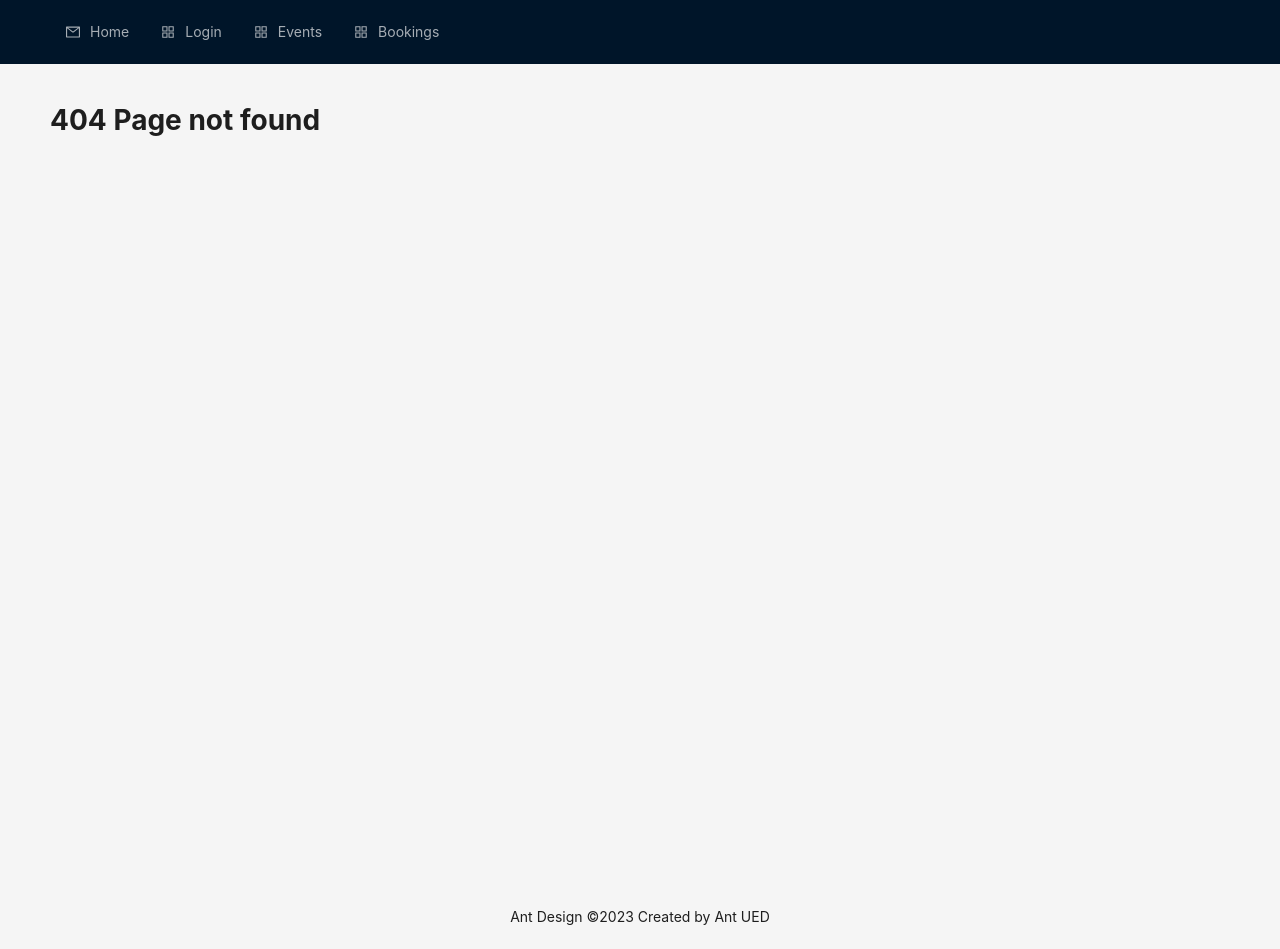
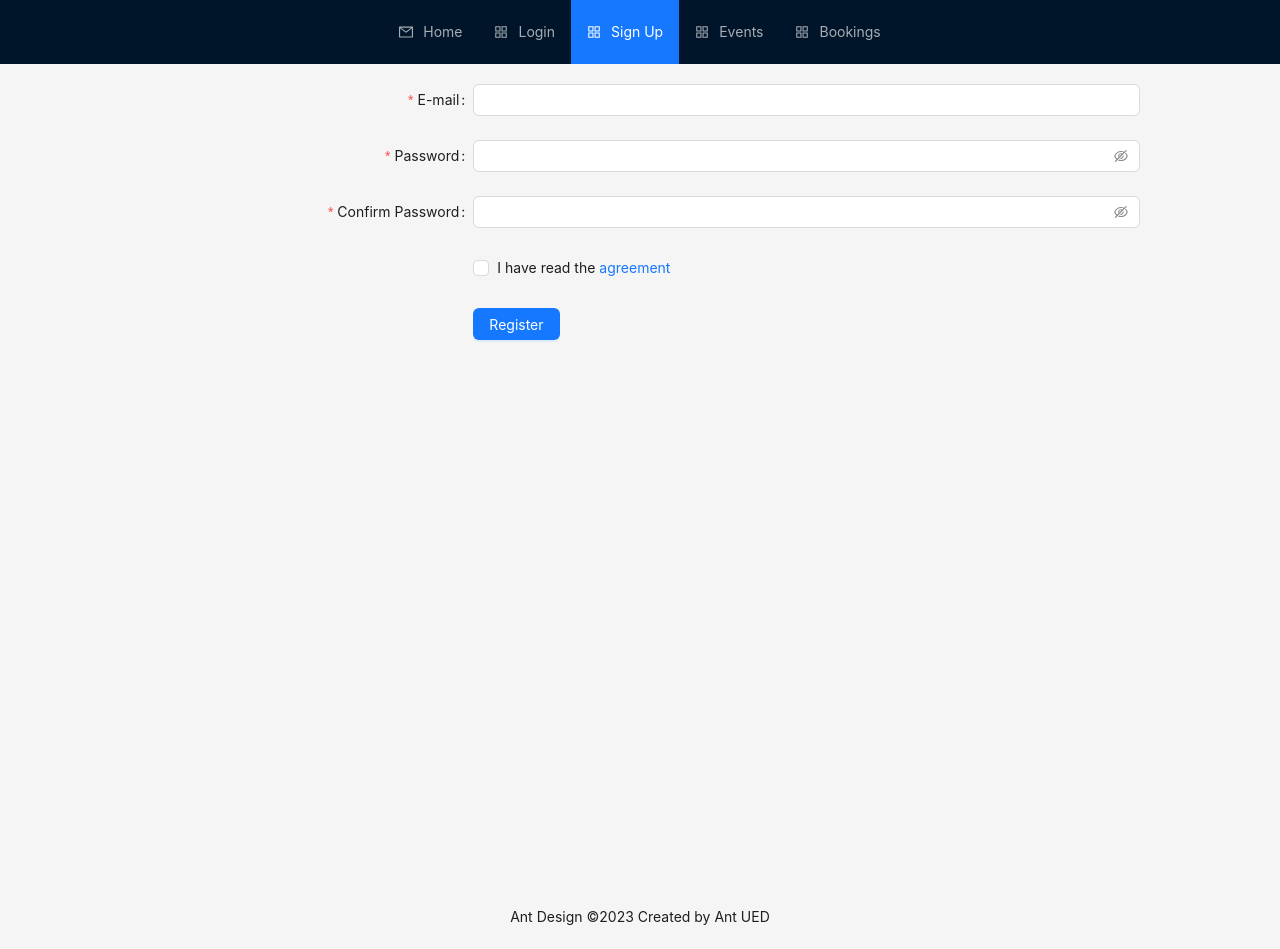
Before and after one commit to fengbanjiazhu/GraphQL-learn, a React (Create React App) app in the folder frontend/: page /signup in a window 1280 px wide. Before the commit this address had no page. Built offline with nearby package versions, Linux system fonts and the light colour scheme.

Commit message:
add sign up fn

```diff
--- /dev/null
+++ b/frontend/src/API/constant.js
@@ -0,0 +1 @@
+export const URL_API = "http://localhost:3000/graphql";
--- /dev/null
+++ b/frontend/src/API/dataFetcher.js
@@ -0,0 +1,54 @@
+import { URL_API } from "./constant";
+
+export const login = async (email, password) => {
+  const requestBody = {
+    query: `
+      query {
+        login(userInput: {email: "${email}", password: "${password}"}){
+          token
+        }
+      }
+    `,
+  };
+  try {
+    const res = await fetch(URL_API, {
+      method: "POST",
+      headers: {
+        "Content-Type": "application/json",
+      },
+      body: JSON.stringify(requestBody),
+    });
+    // if (!res || !res.ok) throw new Error("There is an error when connecting server");
+    console.log(res);
+  } catch (error) {
+    console.log(error);
+  }
+};
+
+export const signUp = async (email, password) => {
+  const requestBody = {
+    query: `
+      mutation {
+        createUser(userInput: {email: "${email}", password: "${password}"}){
+          _id
+          email
+        }
+      }
+    `,
+  };
+  try {
+    const res = await fetch(URL_API, {
+      method: "POST",
+      headers: {
+        "Content-Type": "application/json",
+      },
+      body: JSON.stringify(requestBody),
+    });
+    if (!res || !res.ok) throw new Error("There is an error when connecting server");
+    const data = await res.json();
+
+    return data;
+  } catch (error) {
+    console.log(error);
+  }
+};
--- a/frontend/src/App.js
+++ b/frontend/src/App.js
@@ -2,6 +2,7 @@ import { Route, Routes, BrowserRouter, Navigate } from "react-router-dom";
 
 import Home from "./pages/Home";
 import Login from "./pages/Login";
+import Signup from "./pages/Signup";
 import PageNotFound from "./pages/PageNotFound";
 import WebLayout from "./components/WebLayout";
 
@@ -14,6 +15,7 @@ function App() {
             <Route path="/" element={<Home />} />
             <Route path="/home" element={<Navigate to="/" replace />} />
             <Route path="/login" element={<Login />} />
+            <Route path="/signup" element={<Signup />} />
 
             <Route path="*" element={<PageNotFound />} />
           </Route>
--- a/frontend/src/components/ui/NavBar.jsx
+++ b/frontend/src/components/ui/NavBar.jsx
@@ -12,6 +12,11 @@ const items = [
   {
     label: "Login",
     key: "login",
+    icon: <AppstoreOutlined />,
+  },
+  {
+    label: "Sign Up",
+    key: "signup",
     icon: <AppstoreOutlined />,
   },
   {
@@ -39,6 +44,7 @@ const NavBar = () => {
     <Menu
       style={{
         width: "100%",
+        justifyContent: "center",
       }}
       onClick={onClick}
       theme="dark"
--- a/frontend/src/pages/Login.jsx
+++ b/frontend/src/pages/Login.jsx
@@ -1,5 +1,6 @@
 import React from "react";
-import { Button, Checkbox, Col, Form, Input, Row } from "antd";
+import { Button, Checkbox, Form, Input } from "antd";
+import { login } from "../API/dataFetcher";
 
 const formItemLayout = {
   labelCol: {
@@ -31,11 +32,15 @@ const tailFormItemLayout = {
     },
   },
 };
+
 function Login() {
   const [form] = Form.useForm();
 
   const onFinish = (values) => {
-    console.log("Received values of form: ", values);
+    const { email, password } = values;
+    if (!email.trim() || !password.trim()) return alert("password or email can not be empty");
+
+    login(email, password);
   };
 
   return (
@@ -46,7 +51,6 @@ function Login() {
       onFinish={onFinish}
       style={{
         maxWidth: 1000,
-        width: "40%",
         margin: "0 auto",
       }}
       scrollToFirstError
@@ -83,90 +87,14 @@ function Login() {
       </Form.Item>
 
       <Form.Item
-        name="confirm"
-        label="Confirm Password"
-        dependencies={["password"]}
-        hasFeedback
-        rules={[
-          {
-            required: true,
-            message: "Please confirm your password!",
-          },
-          ({ getFieldValue }) => ({
-            validator(_, value) {
-              if (!value || getFieldValue("password") === value) {
-                return Promise.resolve();
-              }
-              return Promise.reject(new Error("The new password that you entered do not match!"));
-            },
-          }),
-        ]}
-      >
-        <Input.Password />
-      </Form.Item>
-
-      <Form.Item
-        name="nickname"
-        label="Nickname"
-        tooltip="What do you want others to call you?"
-        rules={[
-          {
-            required: true,
-            message: "Please input your nickname!",
-            whitespace: true,
-          },
-        ]}
-      >
-        <Input />
-      </Form.Item>
-
-      <Form.Item
-        name="phone"
-        label="Phone Number"
-        rules={[
-          {
-            required: true,
-            message: "Please input your phone number!",
-          },
-        ]}
-      >
-        {/* <Input
-          addonBefore={prefixSelector}
-          style={{
-            width: "100%",
-          }}
-        /> */}
-      </Form.Item>
-
-      <Form.Item label="Captcha" extra="We must make sure that your are a human.">
-        <Row gutter={8}>
-          <Col span={12}>
-            <Form.Item
-              name="captcha"
-              noStyle
-              rules={[
-                {
-                  required: true,
-                  message: "Please input the captcha you got!",
-                },
-              ]}
-            >
-              <Input />
-            </Form.Item>
-          </Col>
-          <Col span={12}>
-            <Button>Get captcha</Button>
-          </Col>
-        </Row>
-      </Form.Item>
-
-      <Form.Item
         name="agreement"
         valuePropName="checked"
         rules={[
           {
             validator: (_, value) =>
-              value ? Promise.resolve() : Promise.reject(new Error("Should accept agreement")),
+              value
+                ? Promise.resolve()
+                : Promise.reject(new Error("You must accept agreement to continue")),
           },
         ]}
         {...tailFormItemLayout}
@@ -177,7 +105,7 @@ function Login() {
       </Form.Item>
       <Form.Item {...tailFormItemLayout}>
         <Button type="primary" htmlType="submit">
-          Register
+          Login
         </Button>
       </Form.Item>
     </Form>
--- /dev/null
+++ b/frontend/src/pages/Signup.jsx
@@ -0,0 +1,189 @@
+import React from "react";
+import { Button, Checkbox, Form, Input } from "antd";
+import { signUp } from "../API/dataFetcher";
+
+const formItemLayout = {
+  labelCol: {
+    xs: {
+      span: 24,
+    },
+    sm: {
+      span: 8,
+    },
+  },
+  wrapperCol: {
+    xs: {
+      span: 24,
+    },
+    sm: {
+      span: 16,
+    },
+  },
+};
+const tailFormItemLayout = {
+  wrapperCol: {
+    xs: {
+      span: 24,
+      offset: 0,
+    },
+    sm: {
+      span: 16,
+      offset: 8,
+    },
+  },
+};
+function Signup() {
+  const [form] = Form.useForm();
+
+  const onFinish = async (values) => {
+    const { email, password } = values;
+    const data = await signUp(email, password);
+    console.log(data);
+  };
+
+  return (
+    <Form
+      {...formItemLayout}
+      form={form}
+      name="register"
+      onFinish={onFinish}
+      style={{
+        maxWidth: 1000,
+        margin: "0 auto",
+      }}
+      scrollToFirstError
+    >
+      <Form.Item
+        name="email"
+        label="E-mail"
+        rules={[
+          {
+            type: "email",
+            message: "The input is not valid E-mail!",
+          },
+          {
+            required: true,
+            message: "Please input your E-mail!",
+          },
+        ]}
+      >
+        <Input />
+      </Form.Item>
+
+      <Form.Item
+        name="password"
+        label="Password"
+        rules={[
+          {
+            required: true,
+            message: "Please input your password!",
+          },
+        ]}
+        hasFeedback
+      >
+        <Input.Password />
+      </Form.Item>
+
+      <Form.Item
+        name="confirm"
+        label="Confirm Password"
+        dependencies={["password"]}
+        hasFeedback
+        rules={[
+          {
+            required: true,
+            message: "Please confirm your password!",
+          },
+          ({ getFieldValue }) => ({
+            validator(_, value) {
+              if (!value || getFieldValue("password") === value) {
+                return Promise.resolve();
+              }
+              return Promise.reject(new Error("The new password that you entered do not match!"));
+            },
+          }),
+        ]}
+      >
+        <Input.Password />
+      </Form.Item>
+
+      {/* <Form.Item
+        name="nickname"
+        label="Nickname"
+        tooltip="What do you want others to call you?"
+        rules={[
+          {
+            required: true,
+            message: "Please input your nickname!",
+            whitespace: true,
+          },
+        ]}
+      >
+        <Input />
+      </Form.Item> */}
+      {/*
+      <Form.Item
+        name="phone"
+        label="Phone Number"
+        rules={[
+          {
+            required: true,
+            message: "Please input your phone number!",
+          },
+        ]}
+      >
+        <Input
+          addonBefore={prefixSelector}
+          style={{
+            width: "100%",
+          }}
+        />
+      </Form.Item> */}
+
+      {/* <Form.Item label="Captcha" extra="We must make sure that your are a human.">
+        <Row gutter={8}>
+          <Col span={12}>
+            <Form.Item
+              name="captcha"
+              noStyle
+              rules={[
+                {
+                  required: true,
+                  message: "Please input the captcha you got!",
+                },
+              ]}
+            >
+              <Input />
+            </Form.Item>
+          </Col>
+          <Col span={12}>
+            <Button>Get captcha</Button>
+          </Col>
+        </Row>
+      </Form.Item> */}
+
+      <Form.Item
+        name="agreement"
+        valuePropName="checked"
+        rules={[
+          {
+            validator: (_, value) =>
+              value ? Promise.resolve() : Promise.reject(new Error("Should accept agreement")),
+          },
+        ]}
+        {...tailFormItemLayout}
+      >
+        <Checkbox>
+          I have read the <a href="">agreement</a>
+        </Checkbox>
+      </Form.Item>
+      <Form.Item {...tailFormItemLayout}>
+        <Button type="primary" htmlType="submit">
+          Register
+        </Button>
+      </Form.Item>
+    </Form>
+  );
+}
+
+export default Signup;
--- a/package.json
+++ b/package.json
@@ -14,6 +14,7 @@
   "dependencies": {
     "bcrypt": "^5.1.1",
     "cookie-parser": "^1.4.6",
+    "cors": "^2.8.5",
     "dotenv": "^16.3.1",
     "express": "^4.18.2",
     "express-graphql": "^0.12.0",
```
Also changed, not shown: 2 other files (tests, documents, lock files or other folders).
